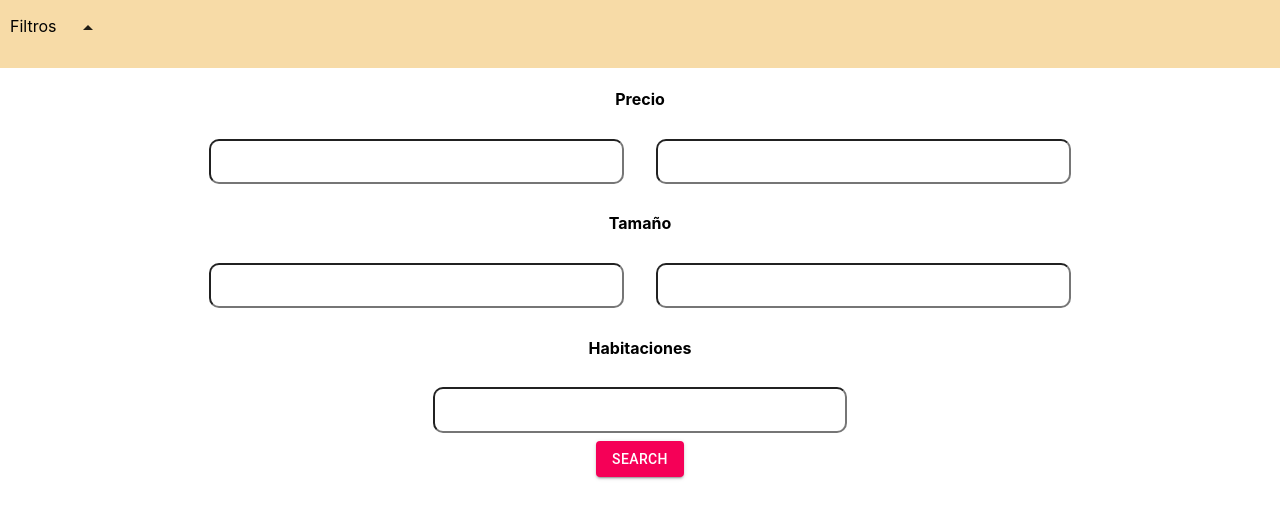
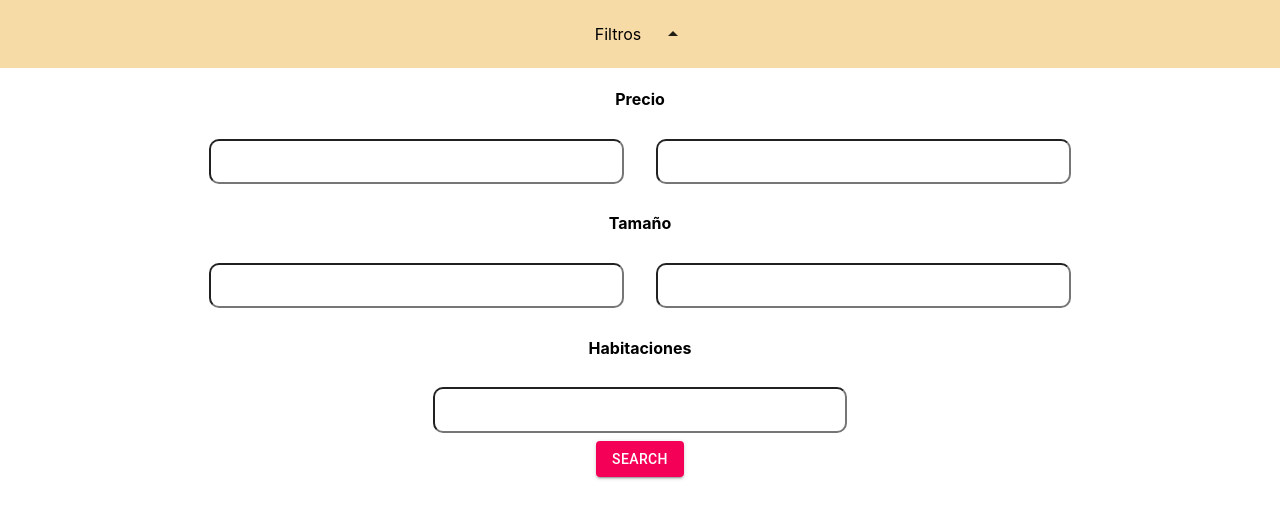
Before and after one commit to allynkalda/Apartment-Listing-App, a React (Create React App) app in the folder client/: page / in a window 1280 px wide. Shown: the top 518 px of the page. Built offline with nearby package versions, Linux system fonts and the light colour scheme; no server answers.

Commit message:
navbar arrow

```diff
--- a/client/src/components/Filter.jsx
+++ b/client/src/components/Filter.jsx
@@ -19,7 +19,6 @@ export default function Filter() {
   const [ getApartment, { data, loading, error } ] = useLazyQuery(getFilteredQuery);
 
     console.log(data);
-    console.log('showlist', showList)
 
   const changeHandler = (evt) => {
     const value = evt.target.value;
@@ -28,6 +27,10 @@ export default function Filter() {
     [evt.target.name]: value
     })
   };
+
+  const inputForm = () => {
+
+  }
 
   return (
     <div className="filter-container">
--- a/client/src/components/Navbar.jsx
+++ b/client/src/components/Navbar.jsx
@@ -1,8 +1,11 @@
-import React from 'react';
+import React, { useState } from 'react';
 import Button from '@material-ui/core/Button';
 import ArrowDropUpIcon from '@material-ui/icons/ArrowDropUp';
+import ArrowDropDownIcon from '@material-ui/icons/ArrowDropDown';
 
 export default function Navbar({ clickHandler }) {
+
+  const [ toggleArrow, setToggleArrow ] = useState(false);
 
   // <input type="text" placeholder="Barcelona"></input>
   // <Button variant="contained" color="primary">Search</Button>
@@ -10,8 +13,9 @@ export default function Navbar({ clickHandler }) {
   return (
     <div className="navbar">
       <span>Filtros</span>
-      <Button onClick={() => clickHandler()}>
-        <ArrowDropUpIcon />
+      <Button onClick={() => { clickHandler();
+                              setToggleArrow(!toggleArrow)} }>
+      { !toggleArrow ? <ArrowDropUpIcon/> : <ArrowDropDownIcon /> }
       </Button>
     </div>
   )
--- a/client/src/index.css
+++ b/client/src/index.css
@@ -19,6 +19,10 @@ code {
   width: 100vw;
   background-color: #F7DBA7;
   padding: 10px;
+  display: flex;
+  justify-content: center;
+  align-items: center;
+  margin-bottom: 1rem;
 }
 
 input {
```
Also changed, not shown: client/src/components/Landing.jsx (+3 -4 lines).
